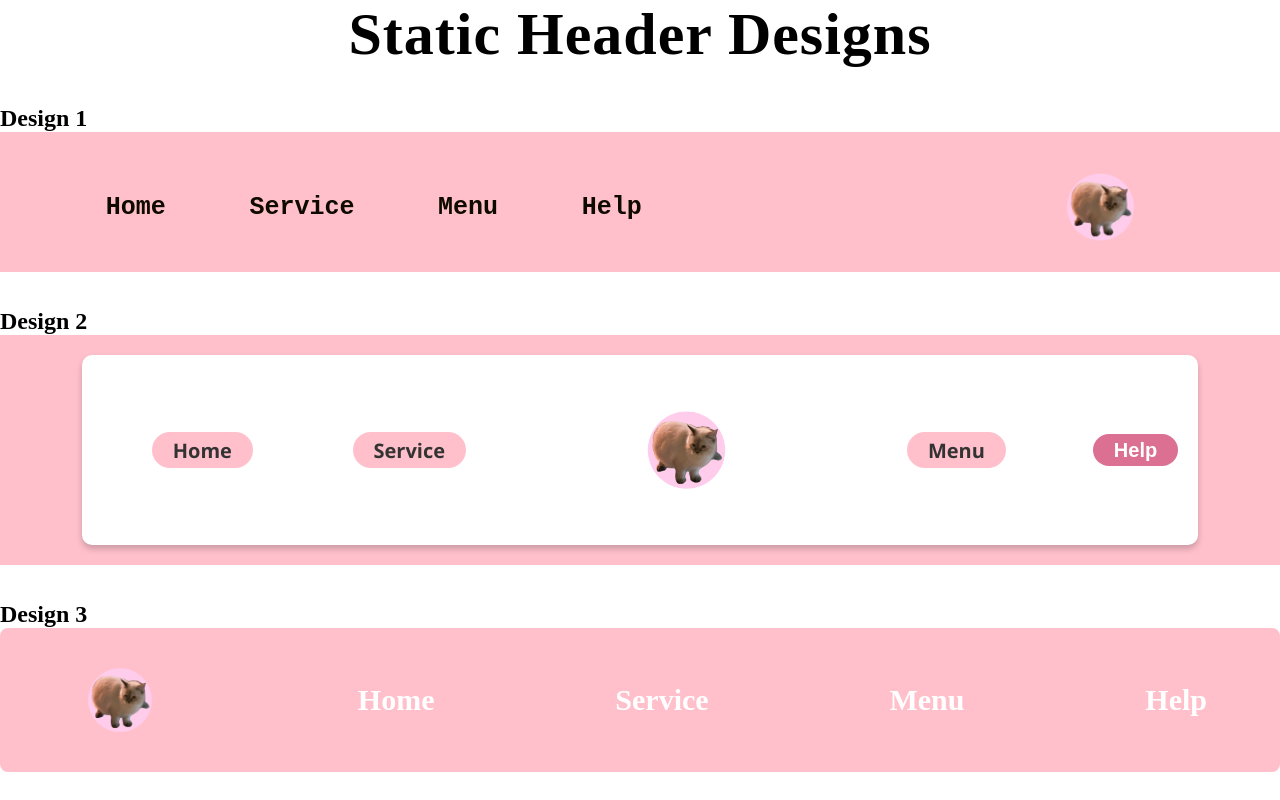
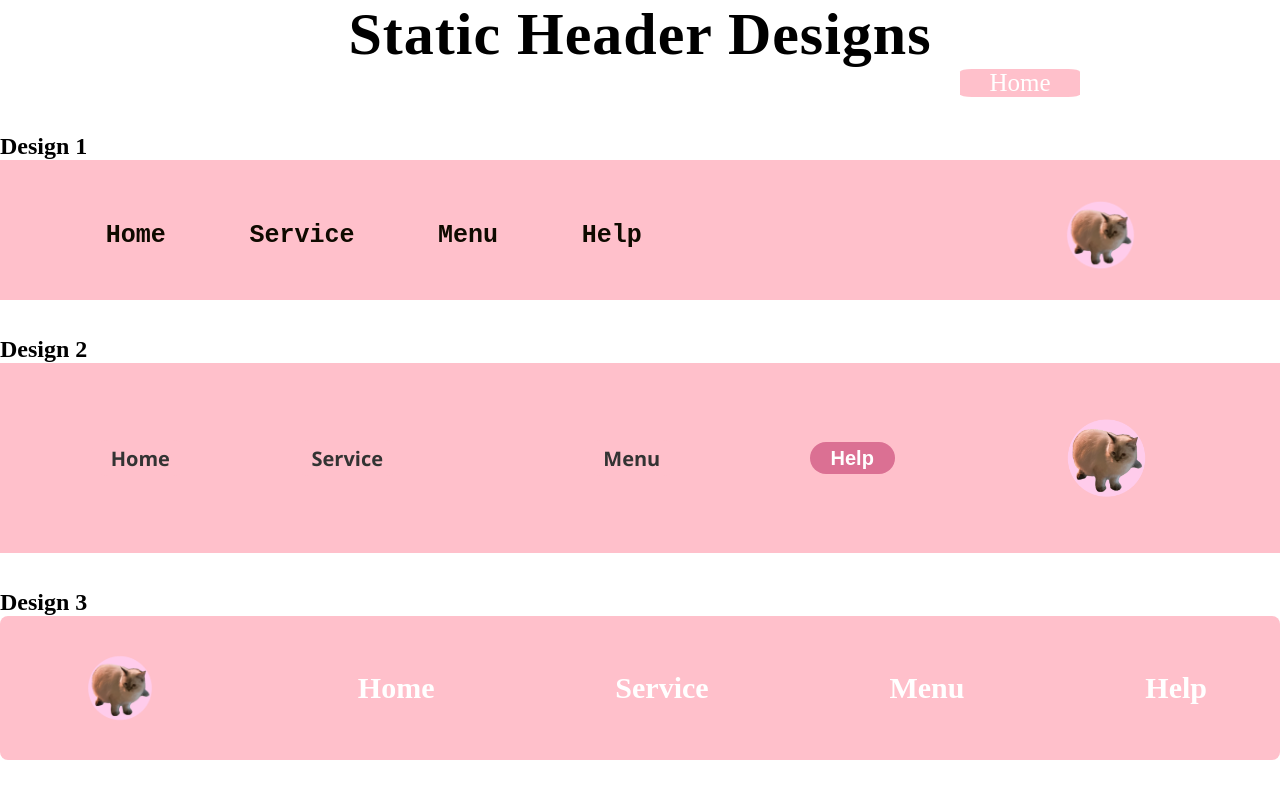
Before and after one commit to nicollechoy/WD-SW3, a plain HTML site: page pages/header-gallery/index.html in a window 1280 px wide. Shown: the top 800 px of the page. Drawn offline with Linux system fonts and the light colour scheme.

Commit message:
fix (header): enhanced button

```diff
--- a/pages/header-gallery/assets/css/style.css
+++ b/pages/header-gallery/assets/css/style.css
@@ -12,6 +12,17 @@ h1{
     align-items: center;
     flex-direction: column;
 }
+
+.btn {
+    display: flex;
+    background-color: pink;
+    border-radius: 10%;
+    width: 120px;
+    color: white;
+    align-items: center;
+    margin-left: 60rem;
+}
+
 a{
     display: flex;
     text-decoration: none;
@@ -69,17 +80,12 @@ a{
 
 
 .design2 {
-    width: 90%;
+    width: 100%;
     max-width: 1200px;
     margin: auto;
     display: flex;
     justify-content: space-between;
     align-items: center;
-    background-color: #ffffff;
-    border-radius: 10px;
-    box-shadow: 0 4px 6px rgba(0, 0, 0, 0.2);
-    padding: 20px;
-    color: #333;
 }
 
 
@@ -413,11 +419,6 @@ nav.Animation2 img:hover {
     display: flex;
     justify-content: space-between;
     align-items: center;
-    background-color: #ffffff;
-    border-radius: 10px;
-    box-shadow: 0 4px 6px rgba(0, 0, 0, 0.2);
-    padding: 20px;
-    color: #333;
 }
 
 
--- a/pages/header-gallery/index.html
+++ b/pages/header-gallery/index.html
@@ -9,7 +9,7 @@
 </head>
 <body>
     <h1>Static Header Designs</h1>
-    <a href="../../index.html"></a>
+    <a href="../../index.html" class="btn" >Home</a>
     <br>
     <br>
     <h2>Design 1</h2>
@@ -34,13 +34,13 @@
                     <li><a href="">Home</a></li>
                     <li><a href="">Service</a></li>
                 </ul>
-                <img src="./assets/img/logo.png" alt="">
                 <ul>
                     <li><a href="#">Menu</a></li>
 
                 </ul>
 
                 <button>Help</button>
+                <img src="./assets/img/logo.png" alt="">
             </nav>
         </div>
         <br>
@@ -119,17 +119,18 @@
 <h2>Design 3</h2>
     <div class="container-Animation3">
         <nav class="Animation3">
+
                     <ul>
                         <li><a href="">Home</a></li>
                         <li><a href="">Service</a></li>
                     </ul>
-            <img src="./assets/img/logo.png" alt="">
                     <ul>
-                <li><a href="">Menu</a></li>
+                        <li><a href="#">Menu</a></li>
 
                     </ul>
 
                     <button>Help</button>
+                    <img src="./assets/img/logo.png" alt="">
         </nav>
     </div>
 <br>
```
Lines whose indentation alone changed are shown as unchanged.
